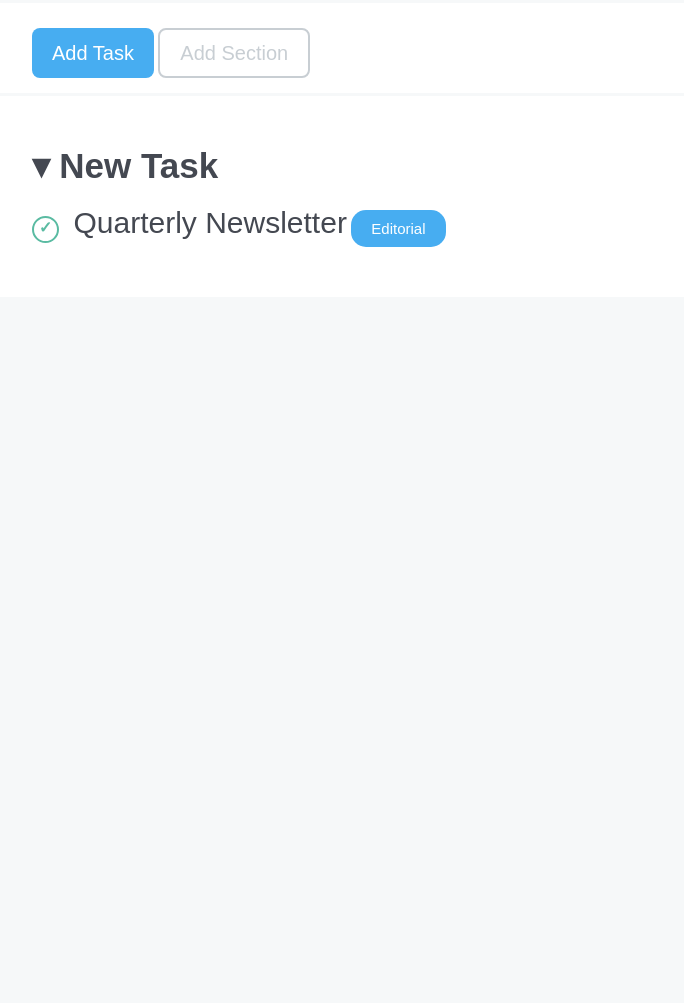
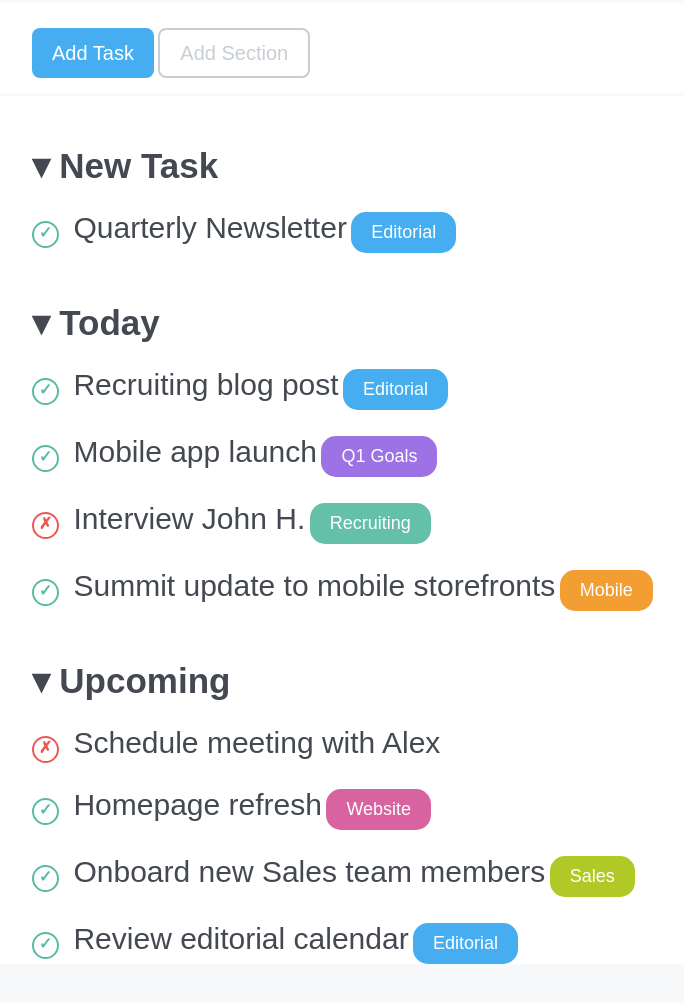
Before and after one commit to marcocapone02/html-css-toboolist, a plain HTML site: page index.html in a window 1280 px wide. Shown: the part 197-1200 px from the top of the page, without its empty margins (260-944 px from the left). Before the commit the page ends 800 px from the top, so only its background shows below. Drawn offline with Linux system fonts and the light colour scheme.

Commit message:
Consegna

```diff
--- a/css/style.css
+++ b/css/style.css
@@ -39,6 +39,7 @@ main{
   border-radius: 10px;
 }
 
+/*TASTI*/
 main .buttons{
   padding: 25px 100px 15px;
   border-bottom: 3px solid #f6f8f9;
@@ -63,24 +64,28 @@ main .buttons #button2{
   background-color: white;
 }
 
+/*MARGINE TASK*/
 main .tasks{
-  padding: 50px 100px;
+  padding: 0 100px;
 }
 
+/*TITOLI SEZIONI TASK*/
 .title2{
   font-size: 35px;
   font-weight: bold;
   color: #444851;
 }
 
+/*NOMI ELEMENTI TASK*/
 .title3{
   font-size: 30px;
   margin-left: 10px;
   color: #444851;
 }
 
+/*MARGINE FRA TITOLI DEL TASK*/
 .title3-content{
-  margin-top: 20px;
+  margin-top: 25px;
 }
 
 .check{
@@ -94,16 +99,53 @@ main .tasks{
   color: #5abba2;
 }
 
+
+.cross{
+  height: 27px;
+  width: 27px;
+  text-align: center;
+  border: 2px solid #EB5951;
+  border-radius: 50%;
+  font-weight: bold;
+  display: inline-block;
+  color: #EB5951;
+}
+
+/*CONTENITORE TIPO SEZIONE*/
 .type-task{
-  font-size: 15px;
-  text-align: center;
-  vertical-align: middle;
+  color: white;
+  font-size: 18px;
   padding: 10px 20px;
   border-radius: 15px;
   display: inline-block;
 }
 
+/*MARGINE SUPERIORE DEL TASK*/
+.task{
+  margin-top: 50px;
+}
+
+/*COLORI TIPO SEZIONE*/
+
 #editorial{
-  color: white;
   background-color: #47adf1;
 }
+
+#q1goals{
+  background-color: #9C72E4;
+}
+#recruiting{
+  background-color: #64C0A9;
+}
+
+#mobile{
+  background-color: #F29E33;
+}
+
+#website{
+  background-color: #D863A1;
+}
+
+#sales{
+  background-color: #B0C926;
+}
--- a/index.html
+++ b/index.html
@@ -21,33 +21,206 @@
   </header>
 
   <main>
+
+    <!--TASTI-->
     <div class="buttons">
       <input type="button"value="Add Task" class="button" id="button1">
       <input type="button"value="Add Section" class="button" id="button2">
     </div>
 
+    <!--SEZIONI-->
     <section class="tasks">
+
+      <!--SEZIONE 1-->
+      <div class="task">
+
+        <!--TITOLO SEZIONE-->
         <span class="title2">&#9662; New Task</span>
 
+        <!--SOTTOSEZIONE-->
         <div class="title3-content">
 
+          <!--CHECKBOX-->
           <div class="check">
             &#10003;
           </div>
 
+          <!--TITOLO SOTTOSEZIONE-->
           <span class="title3">Quarterly Newsletter</span>
 
+          <!--TIPO-->
           <div class="type-task" id="editorial">
             <span>Editorial</span>
           </div>
 
         </div>
 
+      </div>
+      <!--/SEZIONE 1-->
+
+      <!--SEZIONE 2-->
+      <div class="task">
+
+        <!--TITOLO SEZIONE-->
+        <span class="title2">&#9662; Today</span>
+
+        <!--SOTTOSEZIONE 1-->
+        <div class="title3-content">
+
+          <!--CHECKBOX-->
+          <div class="check">
+            &#10003;
+          </div>
+
+          <!--TITOLO SOTTOSEZIONE-->
+          <span class="title3">Recruiting blog post</span>
+
+          <!--TIPO-->
+          <div class="type-task" id="editorial">
+            <span>Editorial</span>
+          </div>
+
+        </div>
+
+        <!--SOTTOSEZIONE 2-->
+        <div class="title3-content">
+
+          <!--CHECKBOX-->
+          <div class="check">
+            &#10003;
+          </div>
+
+          <!--TITOLO SOTTOSEZIONE-->
+          <span class="title3">Mobile app launch</span>
+
+          <!--TIPO-->
+          <div class="type-task" id="q1goals">
+            <span>Q1 Goals</span>
+          </div>
+
+        </div>
+
+        <!--SOTTOSEZIONE 3-->
+        <div class="title3-content">
+
+          <!--CHECKBOX-->
+          <div class="cross">
+            &#10007;
+          </div>
+
+          <!--TITOLO SOTTOSEZIONE-->
+          <span class="title3">Interview John H.</span>
+
+          <!--TIPO-->
+          <div class="type-task" id="recruiting">
+            <span>Recruiting</span>
+          </div>
+
+        </div>
+
+        <!--SOTTOSEZIONE 4-->
+        <div class="title3-content">
+
+          <!--CHECKBOX-->
+          <div class="check">
+            &#10003;
+          </div>
+
+          <!--TITOLO SOTTOSEZIONE-->
+          <span class="title3">Summit update to mobile storefronts</span>
+
+          <!--TIPO-->
+          <div class="type-task" id="mobile">
+            <span>Mobile</span>
+          </div>
+
+        </div>
+
+      </div>
+      <!--/SEZIONE 2-->
+
+      <!--SEZIONE 3-->
+      <div class="task">
+
+        <!--TITOLO SEZIONE-->
+        <span class="title2">&#9662; Upcoming</span>
+
+        <!--SOTTOSEZIONE 1-->
+        <div class="title3-content">
+
+          <!--CHECKBOX-->
+          <div class="cross">
+            &#10007;
+          </div>
+
+          <!--TITOLO SOTTOSEZIONE-->
+          <span class="title3">Schedule meeting with Alex</span>
+
+        </div>
+
+        <!--SOTTOSEZIONE 2-->
+        <div class="title3-content">
+
+          <!--CHECKBOX-->
+          <div class="check">
+            &#10003;
+          </div>
+
+          <!--TITOLO SOTTOSEZIONE-->
+          <span class="title3">Homepage refresh</span>
+
+          <!--TIPO-->
+          <div class="type-task" id="website">
+            <span>Website</span>
+          </div>
+
+        </div>
+
+        <!--SOTTOSEZIONE 3-->
+        <div class="title3-content">
+
+          <!--CHECKBOX-->
+          <div class="check">
+            &#10003;
+          </div>
+
+          <!--TITOLO SOTTOSEZIONE-->
+          <span class="title3">Onboard new Sales team members</span>
+
+          <!--TIPO-->
+          <div class="type-task" id="sales">
+            <span>Sales</span>
+          </div>
+
+        </div>
+
+        <!--SOTTOSEZIONE 4-->
+        <div class="title3-content">
+
+          <!--CHECKBOX-->
+          <div class="check">
+            &#10003;
+          </div>
+
+          <!--TITOLO SOTTOSEZIONE-->
+          <span class="title3">Review editorial calendar</span>
+
+          <!--TIPO-->
+          <div class="type-task" id="editorial">
+            <span>Editorial</span>
+          </div>
+
+        </div>
+
+      </div>
+      <!--/SEZIONE 3-->
+
     </section>
+    <!--/SEZIONI-->
+
   </main>
 
   <footer>
-
   </footer>
 
 
```
Lines whose indentation alone changed are shown as unchanged.
